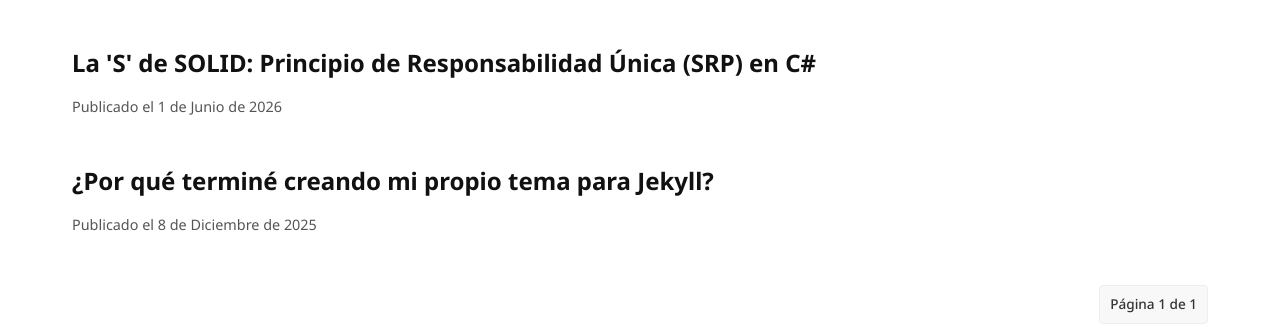
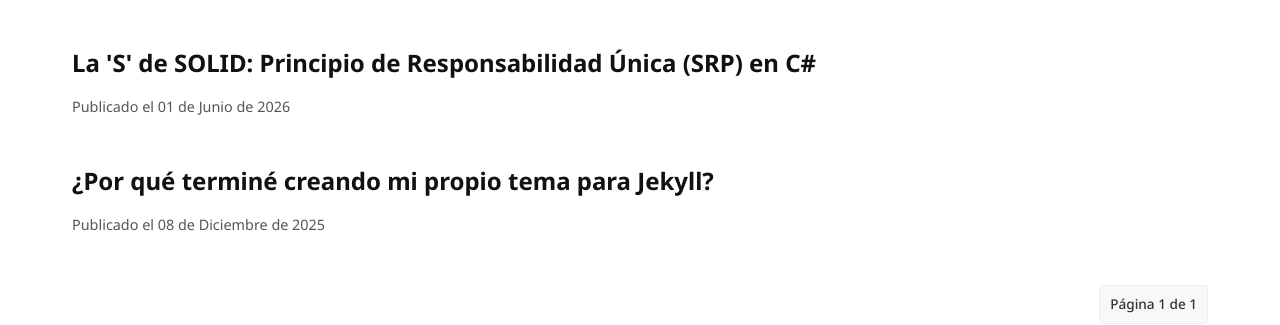
Before and after one commit to angelsimon/angelsimon.github.io, a Jekyll site: the page built from index.html, in a window 1280 px wide and 1053 px high. Shown: the part 585-910 px from the top of the window. Built offline with Jekyll 4.4.1, drawn with Linux system fonts in a browser that asks for light colours; some web fonts are replaced; the list of posts is cut into pages by our own code.

Commit message:
Refactor index.html structure and content

```diff
--- a/index.html
+++ b/index.html
@@ -37,7 +37,7 @@
             <article class="post-item">
                 <h2 class="reset-link"><a href="{{ post.url | relative_url }}">{{ post.title }}</a></h2>
                 {% assign mes_num = post.date | date: "%m" | minus: 1 %}
-                <p class="meta-info">    Publicado el {{ post.date | date: "%-d" }} de {{ meses[mes_num] }} de {{ post.date | date: "%Y" }}</p>
+                <p class="meta-info">    Publicado el {{ post.date | date: "%d" }} de {{ meses[mes_num] }} de {{ post.date | date: "%Y" }}</p>
             </article>
         {% endunless %}
     {% endfor %}
```
